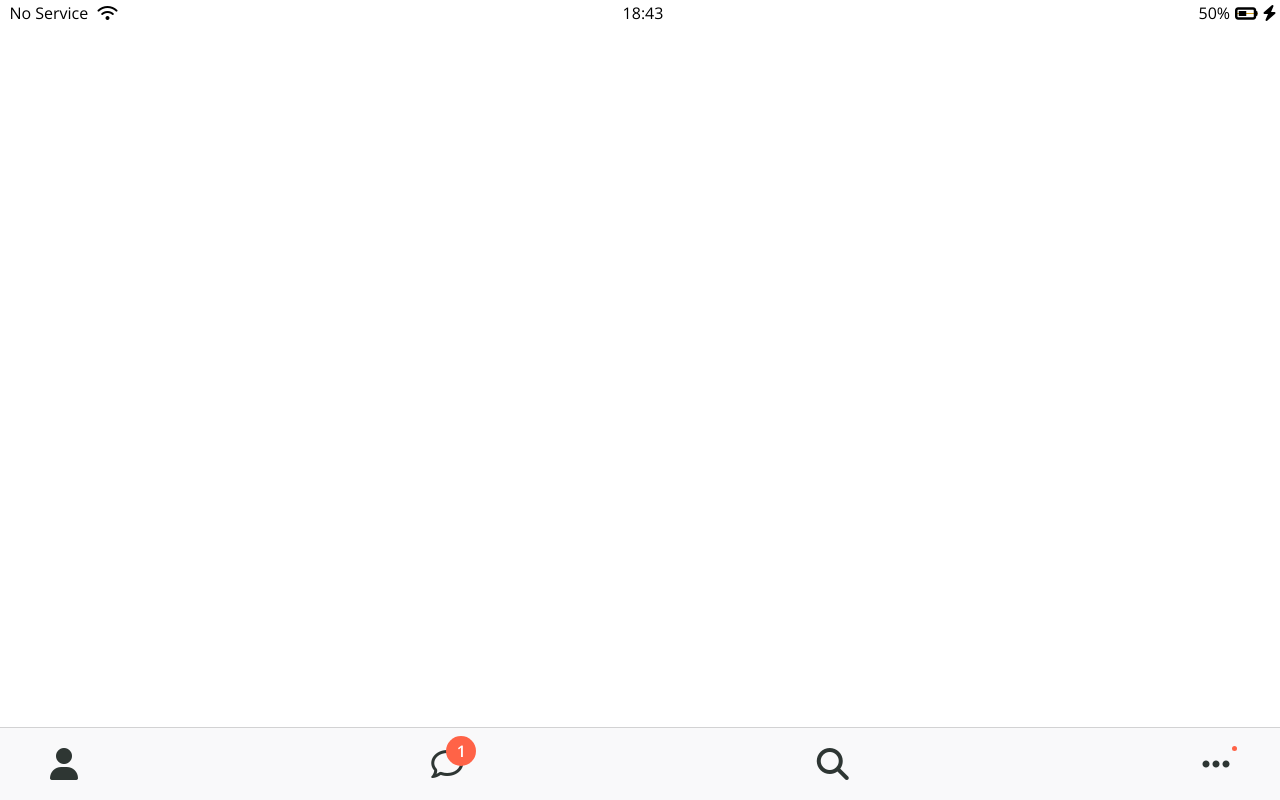
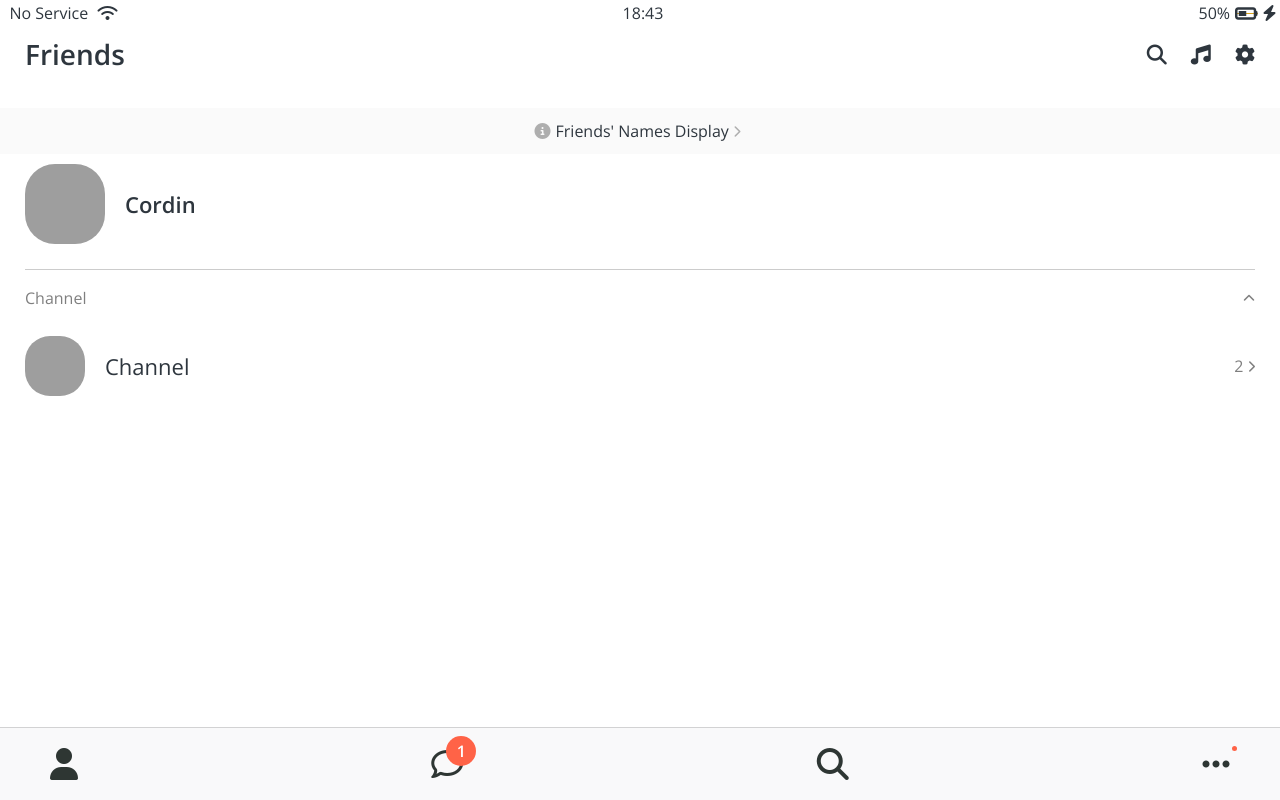
Before and after one commit to Voilier-bsc/nomad-coco-clone, a plain HTML site: page friends.html in a window 1280 px wide. Drawn offline with nearby package versions, Linux system fonts and the light colour scheme; grey boxes are pictures that could not be loaded.

Commit message:
complete friends css file

```diff
--- /dev/null
+++ b/css/components/screen-header.css
@@ -0,0 +1,15 @@
+.screen-header {
+  display: flex;
+  justify-content: space-between;
+  align-items: center;
+  padding: 40px var(--horizontal-space);
+}
+
+.screen-header__title {
+  font-size: 28px;
+  font-weight: 600;
+}
+
+.screen-header__icons span {
+  margin-left: 20px;
+}
--- /dev/null
+++ b/css/components/user-component.css
@@ -0,0 +1,46 @@
+.user-component {
+  justify-content: space-between;
+}
+
+.user-component,
+.user-component__column:first-child {
+  display: flex;
+  align-items: center;
+}
+
+.user-component__avatar {
+  width: 70px;
+  height: 70px;
+  border-radius: 30px;
+  margin-right: 20px;
+}
+
+.user-component__avatar--xl {
+  width: 80px;
+  height: 80px;
+}
+
+.user-component__title {
+  font-weight: 600;
+  font-size: 22px;
+}
+
+.user-component__subtitle {
+  margin-top: 5px;
+  font-size: 17px;
+  color: rgba(0, 0, 0, 0.5);
+}
+
+.user-component__avatar--sm {
+  width: 60px;
+  height: 60px;
+  border-radius: 25px;
+}
+
+.user-component__title--not-bold {
+  font-weight: 400;
+}
+
+.user-component__column:last-child {
+  color: rgba(0, 0, 0, 0.5);
+}
--- /dev/null
+++ b/css/screens/friends.css
@@ -0,0 +1,30 @@
+#friends-display-link {
+  text-align: center;
+  display: block;
+  background-color: #fafafa;
+  padding: 15px 0px;
+  margin-bottom: 10px;
+}
+
+#friends-display-link i {
+  color: rgba(0, 0, 0, 0.3);
+  padding-right: 5px;
+}
+
+.friends-screen {
+  padding: 0px var(--horizontal-space);
+}
+
+.friends-screen__channel {
+  margin-top: 25px;
+  border-top: 1px solid rgba(0, 0, 0, 0.2);
+  padding-top: 20px;
+}
+
+.friends-screen__channel-header {
+  margin-bottom: 30px;
+  display: flex;
+  justify-content: space-between;
+  align-items: center;
+  color: rgba(0, 0, 0, 0.5);
+}
--- a/css/styles.css
+++ b/css/styles.css
@@ -5,11 +5,15 @@
 /* Components */
 @import "components/status-bar.css";
 @import "components/nav-bar.css";
+@import "components/screen-header.css";
+@import "components/user-component.css";
 
 /* Screens */
 @import "screens/login.css";
+@import "screens/friends.css";
 
 body {
   font-family: "Open Sans", sans-serif;
   /* height: 6000vh; */
+  color: #2e363e;
 }
--- a/css/variables.css
+++ b/css/variables.css
@@ -1,3 +1,4 @@
 :root {
   --yellow: #fae100;
+  --horizontal-space: 25px;
 }
--- a/friends.html
+++ b/friends.html
@@ -22,6 +22,62 @@
         <i class="fa-sharp fa-solid fa-bolt"></i>
       </div>
     </div>
+
+    <header class="screen-header">
+      <h1 class="screen-header__title">Friends</h1>
+      <div class="screen-header__icons">
+        <span><i class="fa-solid fa-magnifying-glass fa-lg"></i></span>
+        <span><i class="fa-solid fa-music fa-lg"></i></span>
+        <span><i class="fa-solid fa-gear fa-lg"></i></span>
+      </div>
+    </header>
+
+    <a id="friends-display-link">
+      <i class="fa-solid fa-circle-info"> </i>Friends' Names Display
+      <i class="fa-solid fa-chevron-right fa-xs"></i>
+    </a>
+
+    <main class="friends-screen">
+      <div class="user-component">
+        <div class="user-component__column">
+          <img
+            src="https://avatars.githubusercontent.com/u/70934639?v=4"
+            class="user-component__avatar user-component__avatar--xl"
+          />
+          <div class="user-component__text">
+            <h4 class="user-component__title">Cordin</h4>
+            <!-- <h6 class="user-component__subtitle">hello my name is Cordin</h6> -->
+          </div>
+        </div>
+        <div class="user-component__column"></div>
+      </div>
+
+      <div class="friends-screen__channel">
+        <div class="friends-screen__channel-header">
+          <span>Channel</span>
+          <i class="fa-solid fa-chevron-up fa-xs"></i>
+        </div>
+
+        <div class="user-component">
+          <div class="user-component__column">
+            <img
+              src="https://avatars.githubusercontent.com/u/70934639?v=4"
+              class="user-component__avatar user-component__avatar--sm"
+            />
+            <div class="user-component__text">
+              <h4 class="user-component__title user-component__title--not-bold">
+                Channel
+              </h4>
+              <!-- <h6 class="user-component__subtitle">hello my name is Cordin</h6> -->
+            </div>
+          </div>
+
+          <div class="user-component__column">
+            <span>2</span> <i class="fa-solid fa-chevron-right fa-xs"></i>
+          </div>
+        </div>
+      </div>
+    </main>
 
     <!-- nav>ul>li*4>a -->
     <nav class="nav">
```
